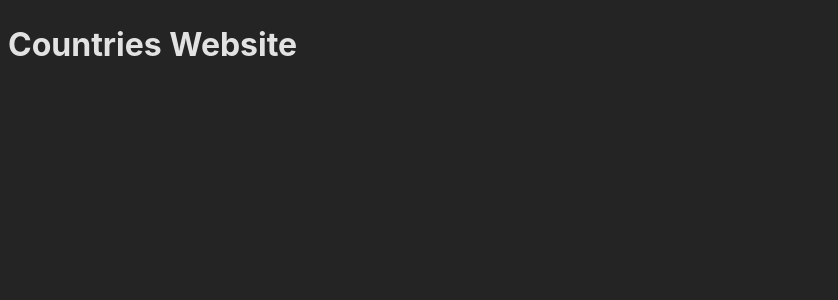
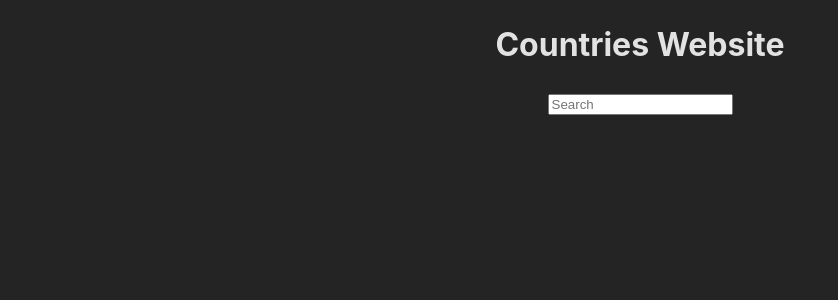
Before and after one commit to tomasrobino/countries-website, a React (Vite) app: page / in a window 1280 px wide. Shown: the top 300 px of the page, without its empty margins (0-838 px from the left). Built offline with nearby package versions, Linux system fonts and the light colour scheme.

Commit message:
handling onInput for SearchBar

```diff
--- a/src/App.tsx
+++ b/src/App.tsx
@@ -9,7 +9,7 @@ function App() {
   return (
     <>
       <h1>Countries Website</h1>
-      <SearchBar setSearchText={setSearchText}/>
+      <SearchBar searchText={searchText} setSearchText={setSearchText}/>
       <Countries searchText={searchText}/>
     </>
   )
--- a/src/SearchBar.tsx
+++ b/src/SearchBar.tsx
@@ -1,8 +1,12 @@
 import styles from './SearchBar.module.css'
-import * as React from "react";
+import React from "react";
 
-export default function SearchBar(props: {setSearchText: React.Dispatch<React.SetStateAction<string>>}) {
+export default function SearchBar(props: {searchText: string, setSearchText: React.Dispatch<React.SetStateAction<string>>}) {
+  function handleInput(event: React.FormEvent<HTMLInputElement>) {
+    props.setSearchText(event.currentTarget.value);
+  }
+
   return (
-    <></>
+    <input value={props.searchText} type="search" autoComplete="off" placeholder="Search" onInput={handleInput}/>
   )
 }
--- a/src/index.css
+++ b/src/index.css
@@ -12,3 +12,7 @@
   -webkit-font-smoothing: antialiased;
   -moz-osx-font-smoothing: grayscale;
 }
+
+body {
+  text-align: center;
+}
```
